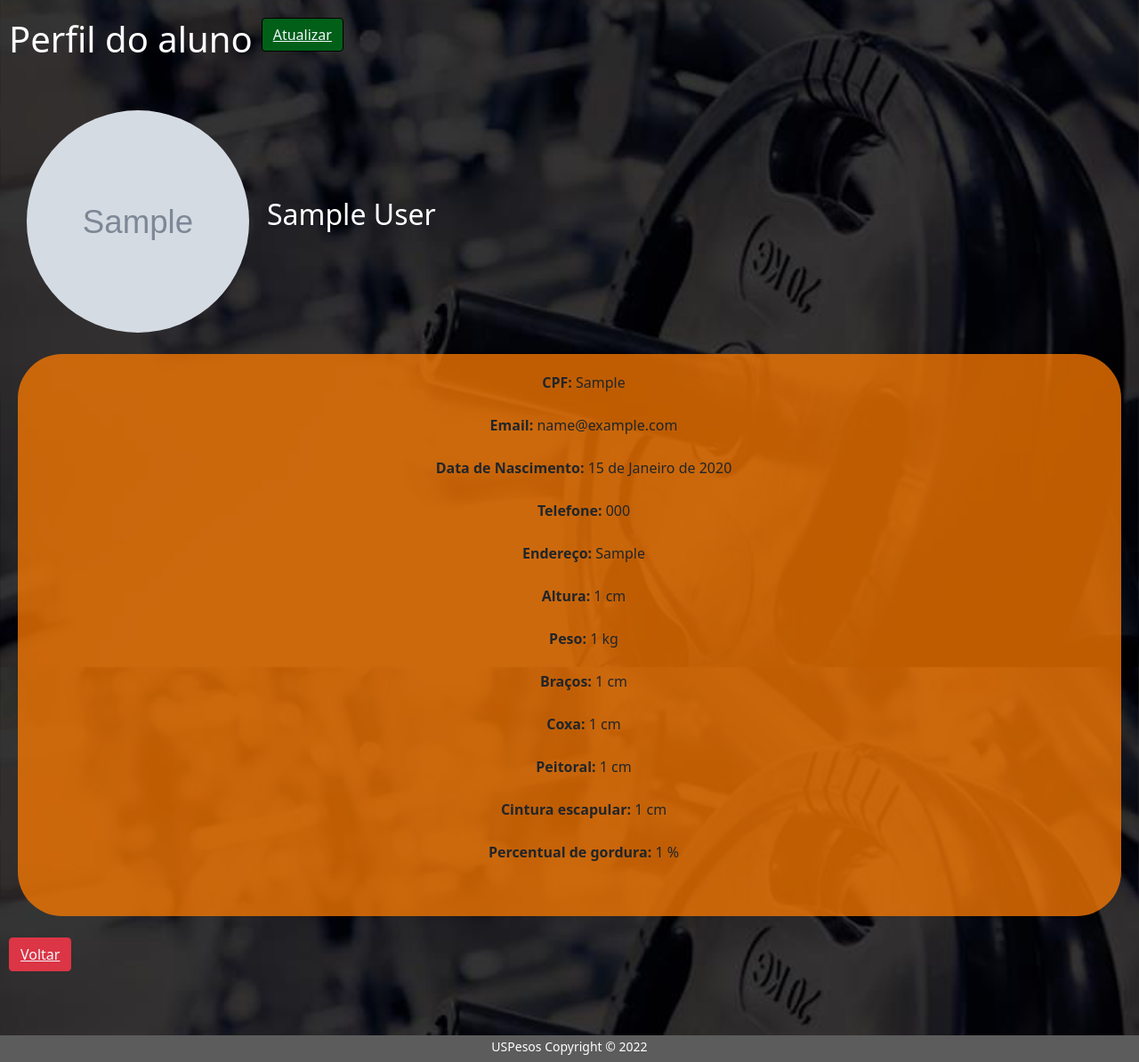
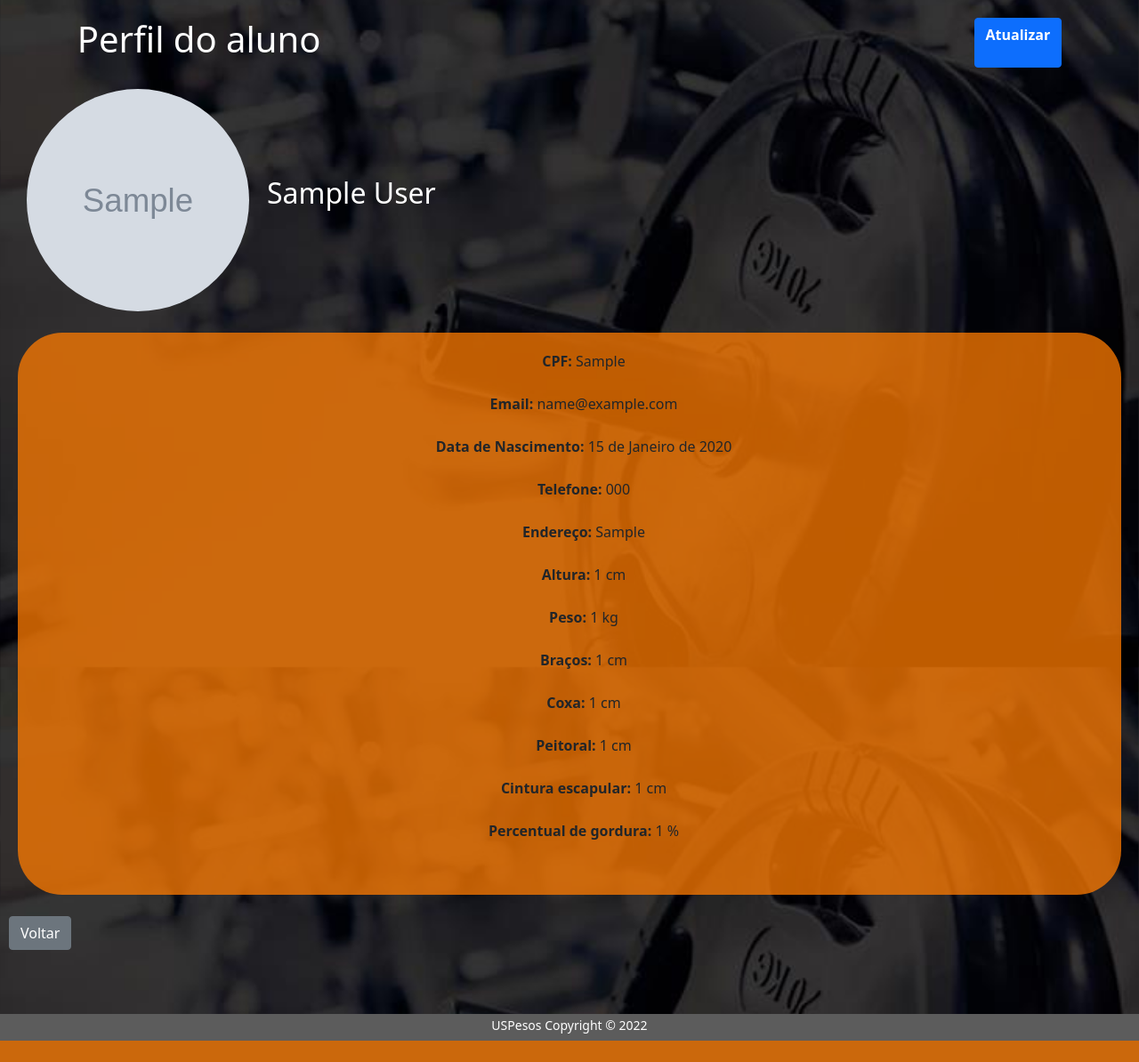
Before and after one commit to tomasolenscki/USPesos, a Django app: page /alunos/perfil/ in a window 1280 px wide. Shown: the part 50-1244 px from the top of the page at 89% size. After the commit the page ends 1220 px from the top, so only its background shows below. Run offline with Django 4.2, Linux system fonts and the light colour scheme; a user stored in the database is signed in; tables that the repository leaves empty hold one stand-in row (values such as "Sample post"); grey boxes marked "Sample" are stand-in pictures; some libraries are stand-ins or nearby versions.

Commit message:
Alterar botões do home e perfil do aluno

```diff
--- a/alunos/templates/alunos/perfil.html
+++ b/alunos/templates/alunos/perfil.html
@@ -5,9 +5,12 @@ Perfil
 {% endblock title %}
 
 {% block content %}
-<div id = "tp">
-    <div class = "p1"><h1><p style="color: white;">Perfil do aluno</p></h1></div>
-    <div class = "p2"><button style="border-color:#000000; background-color: #025f18;"class="btn btn-primary" aria-pressed="true"><a href="{% url 'alunos:editarperfil' %}">Atualizar</a></button></div>
+<div class="d-flex justify-content-around">
+    <h1>Perfil do aluno</h1>
+    <div style="width: 10px;"></div>
+    <div style="width: 10px;"></div>
+    <div style="width: 10px;"></div>
+    <a href="{% url 'alunos:editarperfil' %}" class="btn btn-primary"><b>Atualizar</b></a>
 </div>
     <br>
 
@@ -61,6 +64,7 @@ Perfil
         </ul>
     </div>
     <br>
-    <button class="btn btn-danger" aria-pressed="true"><a href="{% url 'alunos:home' %}">Voltar</a></button><br><br>
+    <a href="{% url 'alunos:perfil' %}" class="btn btn-secondary">Voltar</a>
+    <br><br>
 
 {% endblock %}
```
Also changed, not shown: alunos/templates/alunos/editarperfil.html (+4 -3 lines).
